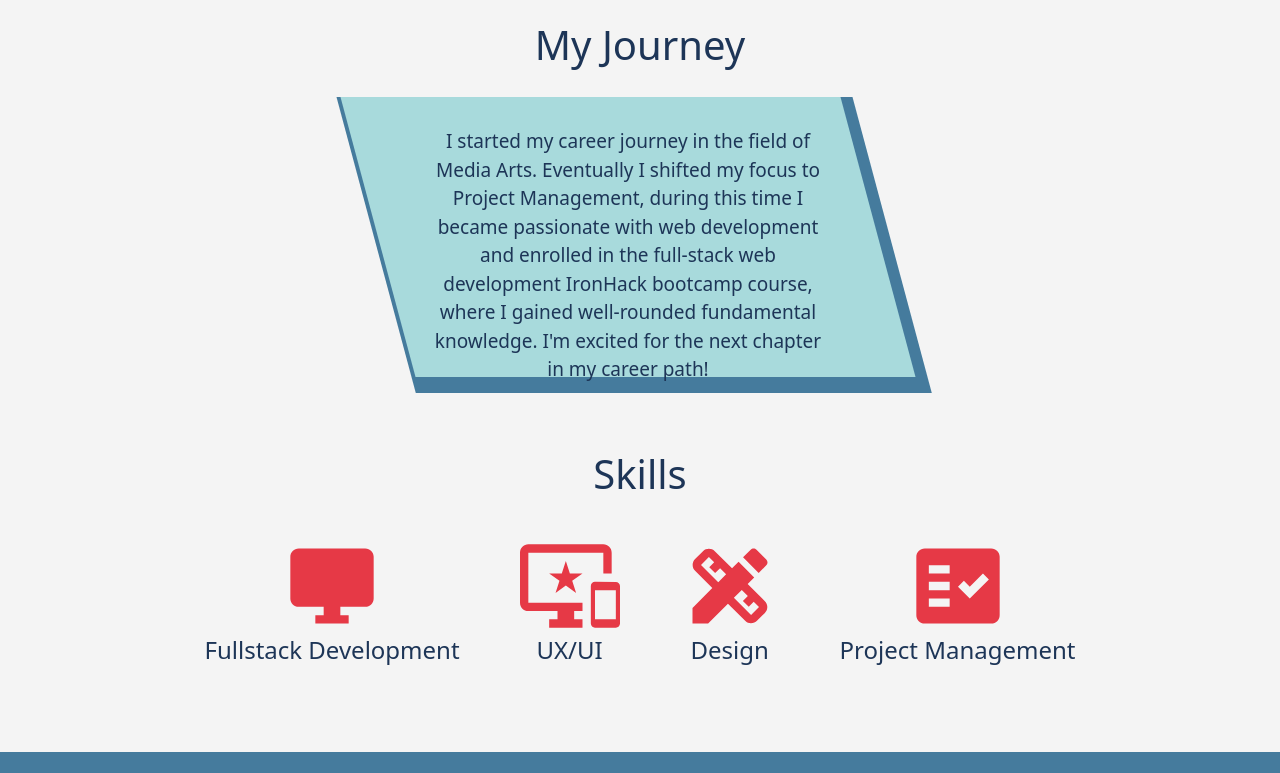
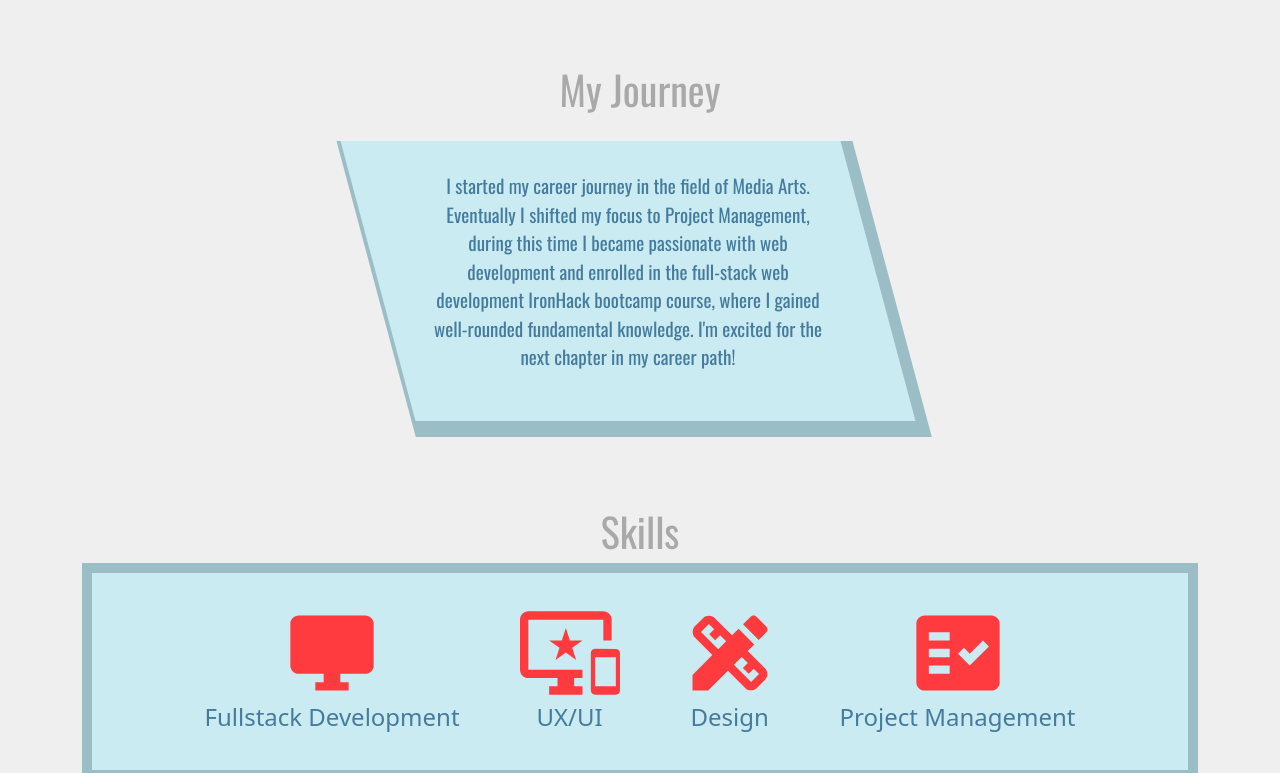
Before and after one commit to AndriwT/portfolio-website, a React (Create React App) app: page / in a window 1280 px wide. Shown: the part 487-1260 px from the top of the page. Built offline with nearby package versions, Linux system fonts and the light colour scheme.

Commit message:
style changed, smooth project cards mapping, projects zoom on hover

```diff
--- a/public/index.html
+++ b/public/index.html
@@ -26,10 +26,12 @@
     -->
     <link rel="preconnect" href="https://fonts.googleapis.com">
 <link rel="preconnect" href="https://fonts.gstatic.com" crossorigin>
-<link href="https://fonts.googleapis.com/css2?family=Montserrat:wght@300&display=swap" rel="stylesheet">
+<link rel="preconnect" href="https://fonts.googleapis.com">
+<link rel="preconnect" href="https://fonts.gstatic.com" crossorigin>
+<link href="https://fonts.googleapis.com/css2?family=Oswald&display=swap" rel="stylesheet">
     <title>Andriw Tapanes</title>
   </head>
-  <body style="background: #f4f4f4">
+  <body style="background: #EFEFEF">
     <noscript>You need to enable JavaScript to run this app.</noscript>
     <div id="root"></div>
     <!--
--- a/src/App.css
+++ b/src/App.css
@@ -1,6 +1,7 @@
+@import url('https://fonts.googleapis.com/css2?family=Oswald&display=swap');
 
 .App {
-  font-family: 'Montserrat', sans-serif;
+  font-family: 'Oswald', sans-serif;
   text-align: center;
 }
 
@@ -8,6 +9,7 @@
   height: 40vmin;
   pointer-events: none;
 }
+
 
 @media (prefers-reduced-motion: no-preference) {
   .App-logo {
@@ -40,10 +42,14 @@
 }
 
 h1 {
-  color: #1D3557;
+  font-family: 'Oswald', sans-serif;
+  font-size: 50px;
+  color: #A9A9A9;
 }
 
 .nav {
+  font-family: 'Oswald', sans-serif;
+  font-size: 20px;
   background-color: #457B9D;
   box-shadow: 0px 3px 21px -7px rgb(0 0 0 / 75%);
   border-bottom: 2px solid #E63946;
@@ -55,7 +61,7 @@ h1 {
 
 .home-container {
   text-align: center;
-  margin-top: 50px !important;
+  margin-top: 70px !important;
   color: #1D3557;
 }
 
@@ -77,19 +83,21 @@ h1 {
   width: 500px;
   height: 250px;
   transform: skew(15deg);
-  background: #A8DADC;
+  background: #CAEBF2;
   margin-top: 20px;
-  box-shadow: 4px 8px 0px 8px #457B9D;
+  box-shadow: 4px 8px 0px 8px #9bbdc5;
 }
 
 .pitch img{
   width: 270px;
   border-radius: 150px;
-  border: 10px solid #E63946;
+  border: 10px solid #FF3B3F;
   /* box-shadow: 0px 5px 15px 2px rgba(12, 26, 19, 0.75); */
 }
 
 .pitch p{
+  font-family: 'Oswald', sans-serif;
+  color: #457B9D;
   font-size: 19px;
   width: 400px;
   margin-top: 50px;
@@ -98,11 +106,24 @@ h1 {
   margin-right: 20px;
 }
 
+.skills-container {
+  text-align: center;
+  margin-top: 120px;
+}
+
+.skills {
+  text-align: center;
+  color: #457B9D;
+  background-color: #CAEBF2;
+  border: 10px solid #9bbdc5;
+}
+
+
+
 .skill {
-  display: flex;
-  justify-content: space-evenly;
   margin: 30px;
   display: inline-block;
+
 }
 
 /* PROJECTS PAGE */
@@ -129,13 +150,17 @@ h1 {
 .projects {
   margin: 10px;
   max-width: 270px;
-  box-shadow: 0px 5px 15px 2px rgba(12, 26, 19, 0.75);
+}
 
+.projects:hover {
+  /* max-width: 300px; */
+  -moz-transform: scale(1.3); /* for Firefox, default 1*/
+    zoom:120%; /* For Chrome, IE, default 100%*/
 }
 
 .visit-btn {
-  background: #E63946 !important;
-  border: 1px solid #E63946 !important;
+  background: #FF3B3F !important;
+  border: 1px solid #FF3B3F !important;
   width: 90%;
 
 }
--- a/src/components/NavBar.jsx
+++ b/src/components/NavBar.jsx
@@ -10,7 +10,7 @@ const NavBar = () => {
           <a
             className="navbar-brand nav-logo"
             href="/"
-            style={{ color: "white" }}
+            style={{ color: "white", fontSize: "30px", marginRight: "50px" }}
           >
             Andriw Tapanes
           </a>
--- a/src/components/ProjectCard.jsx
+++ b/src/components/ProjectCard.jsx
@@ -22,12 +22,22 @@ const ProjectCard = ({ props: { name, description, imageSrc, url } }) => {
       <Card
         sx={{
           maxWidth: 345,
-          background: "#A8DADC",
+          background: "#CAEBF2",
+          color: "#457B9D",
         }}
         onClick={() => {
           handleShow({ name });
         }}
-        style={{ height: "325px", padding: "16px" }}
+        style={{
+          height: "325px",
+          padding: "16px",
+          webkitBorderRadius: "20px",
+          mozBorderRadius: "20px",
+          borderRadius: "10px",
+          webkitBoxShadow: "rgba(0,0,0,0.8) 0px 0 10px",
+          mozBoxShadow: "rgba(0,0,0,0.8) 0 0 5px",
+          boxShadow: "rgba(0,0,0,0.3) 0 5px 10px",
+        }}
       >
         <CardActionArea>
           <CardMedia
@@ -70,25 +80,27 @@ const ProjectCard = ({ props: { name, description, imageSrc, url } }) => {
           }}
         >
           <Modal.Header
-            style={{ backgroundColor: "#A8DADC" }}
+            style={{ backgroundColor: "#CAEBF2" }}
             closeButton
             onClick={() => {
               setShow(false);
             }}
           >
-            <Modal.Title style={{ marginLeft: 15 }}>{name}</Modal.Title>
+            <Modal.Title style={{ marginLeft: 15, color: "#457B9D" }}>
+              {name}
+            </Modal.Title>
           </Modal.Header>
           <img
             src={imageSrc}
             style={{
-              backgroundColor: "#A8DADC",
+              backgroundColor: "#CAEBF2",
               paddingLeft: 30,
               paddingRight: 30,
             }}
           />
           <Modal.Body
             style={{
-              backgroundColor: "#A8DADC",
+              backgroundColor: "#CAEBF2",
               paddingLeft: 30,
               paddingRight: 30,
             }}
@@ -97,7 +109,7 @@ const ProjectCard = ({ props: { name, description, imageSrc, url } }) => {
           </Modal.Body>
           <Modal.Footer
             style={{
-              backgroundColor: "#A8DADC",
+              backgroundColor: "#CAEBF2",
               display: "flex",
               justifyContent: "center",
             }}
--- a/src/views/HomePage.jsx
+++ b/src/views/HomePage.jsx
@@ -42,34 +42,36 @@ const HomePage = () => {
           </Col>
         </Row>
       </Row>
-      <div className="home-container" style={{ marginBottom: "50px" }}>
+      <Col className="skills-container">
         <h1>Skills</h1>
+        <div className="skills" style={{ marginBottom: "50px" }}>
           <div className="skill">
             <DesktopWindowsIcon
-            style={{ height: "100px", width: "100px", color: "#E63946" }}
+              style={{ height: "100px", width: "100px", color: "#FF3B3F" }}
             />
             <h4>Fullstack Development</h4>
           </div>
           <div className="skill">
             <ImportantDevicesIcon
-            style={{ height: "100px", width: "100px", color: "#E63946" }}
+              style={{ height: "100px", width: "100px", color: "#FF3B3F" }}
             />
             <h4>UX/UI</h4>
           </div>
           <div className="skill">
             <DesignServicesIcon
               className="icon"
-            style={{ height: "100px", width: "100px", color: "#E63946" }}
+              style={{ height: "100px", width: "100px", color: "#FF3B3F" }}
             />
             <h4>Design</h4>
           </div>
           <div className="skill">
             <FactCheckIcon
-            style={{ height: "100px", width: "100px", color: "#E63946" }}
+              style={{ height: "100px", width: "100px", color: "#FF3B3F" }}
             />
             <h4>Project Management</h4>
           </div>
         </div>
+      </Col>
     </Container>
   );
 };
```
Also changed, not shown: public/linen-texture.jpeg (added). Lines whose indentation alone changed are shown as unchanged.
